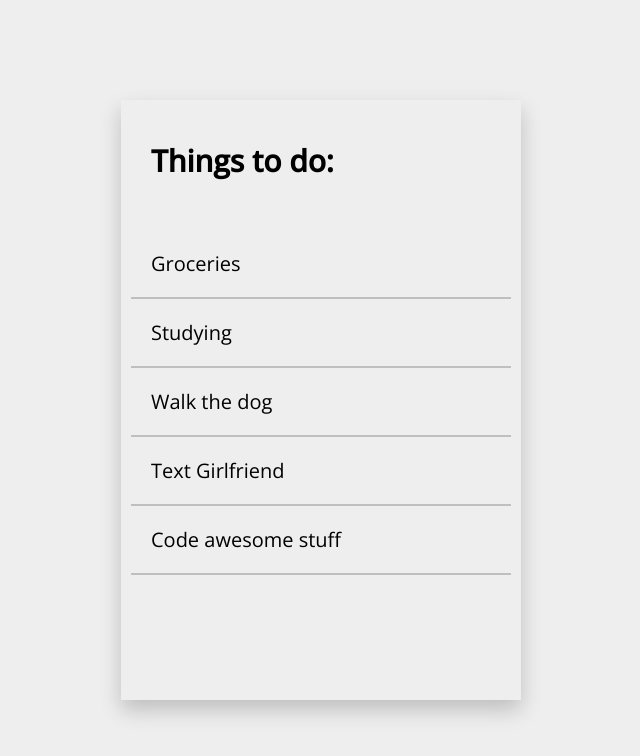
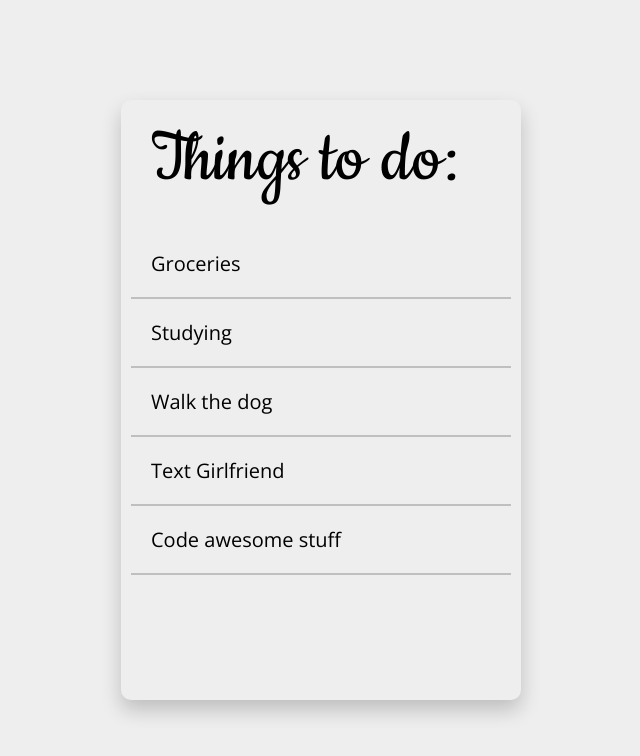
Before and after one commit to SemThijssen/todo, a React (Create React App) app: page / in a window 1280 px wide. Shown: the top 756 px of the page, without its empty margins (319-959 px from the left). Built offline with nearby package versions, Linux system fonts and the light colour scheme.

Commit message:
video 5 van les 4 gemaakt

```diff
--- a/public/index.html
+++ b/public/index.html
@@ -11,8 +11,7 @@
     />
     <link rel="preconnect" href="https://fonts.googleapis.com">
     <link rel="preconnect" href="https://fonts.gstatic.com" crossorigin>
-    <link href="https://fonts.googleapis.com/css2?family=Dancing+Script:wght@400;500&family=Lato&family=Open+Sans:wght@400;500&display=swap" rel="stylesheet">
-    <link rel="apple-touch-icon" href="%PUBLIC_URL%/logo192.png" />
+    <link href="https://fonts.googleapis.com/css2?family=Cookie&family=Dancing+Script:wght@400;500&family=Lato&family=Open+Sans:wght@400;500&display=swap" rel="stylesheet">
     <!--
       manifest.json provides metadata used when your web app is installed on a
       user's mobile device or desktop. See https://developers.google.com/web/fundamentals/web-app-manifest/
--- a/src/App/App.js
+++ b/src/App/App.js
@@ -2,8 +2,15 @@ import Todo from"../components/Todo/Todo";
 import "./App.css";
 
 const App = () =>{
+    const tasks =  [
+        "Groceries",
+        "Walking the dog",
+        "Studying",
+        "Message girlfriend",
+        "Code awesome stuff",
+    ];
     return(
-    <Todo/>
+    <Todo tasks ={tasks}/>
     )
 }
 
--- a/src/components/Todo/Todo.css
+++ b/src/components/Todo/Todo.css
@@ -3,6 +3,7 @@
     width: 40rem;
     height: 60rem;
     box-shadow: 0 1rem 2rem 0 rgba(0, 0, 0, 0.2);
+    border-radius: 1rem;
 }
 .todo__header{
 
@@ -12,6 +13,11 @@
     padding: 3rem;
 }
 
+.todo__heading{
+    font-family: 'Cookie', cursive;
+    font-size: 400%;
+    font-weight: 400;
+}
 .todo__list{
 
     height: 80%;
```
